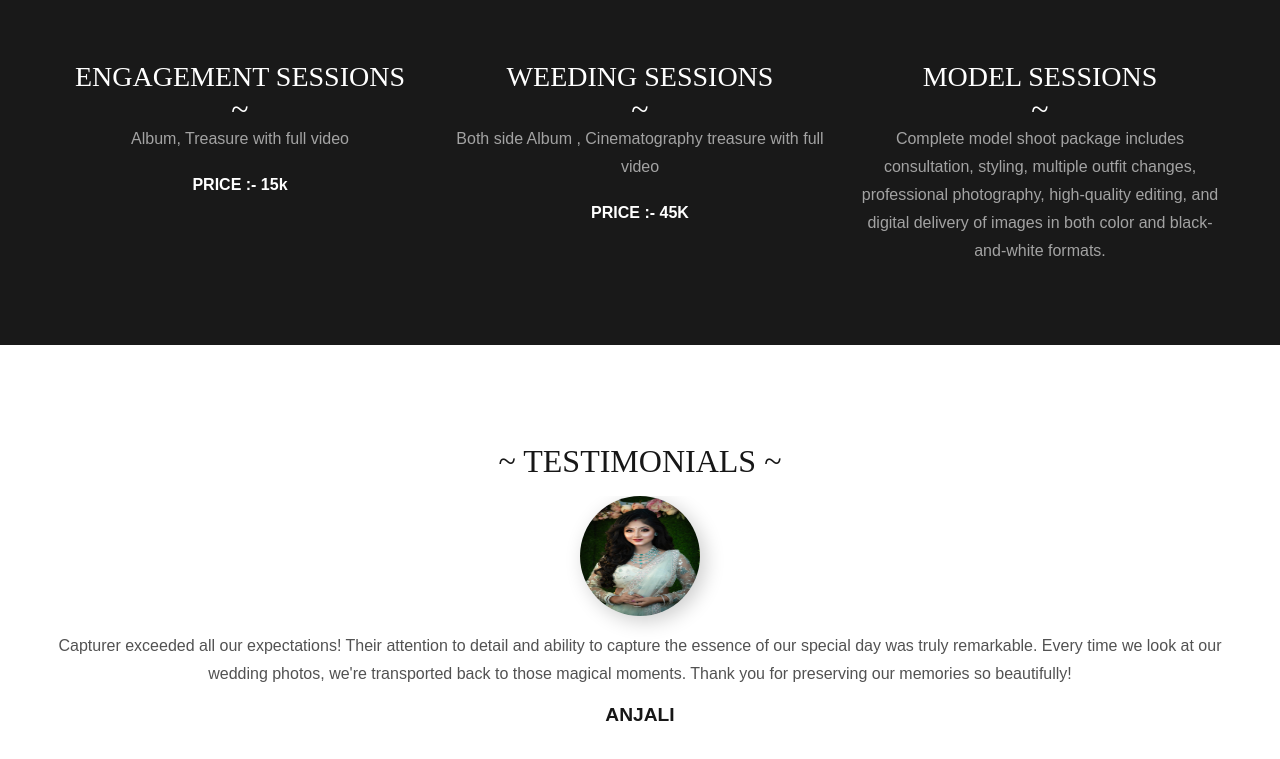
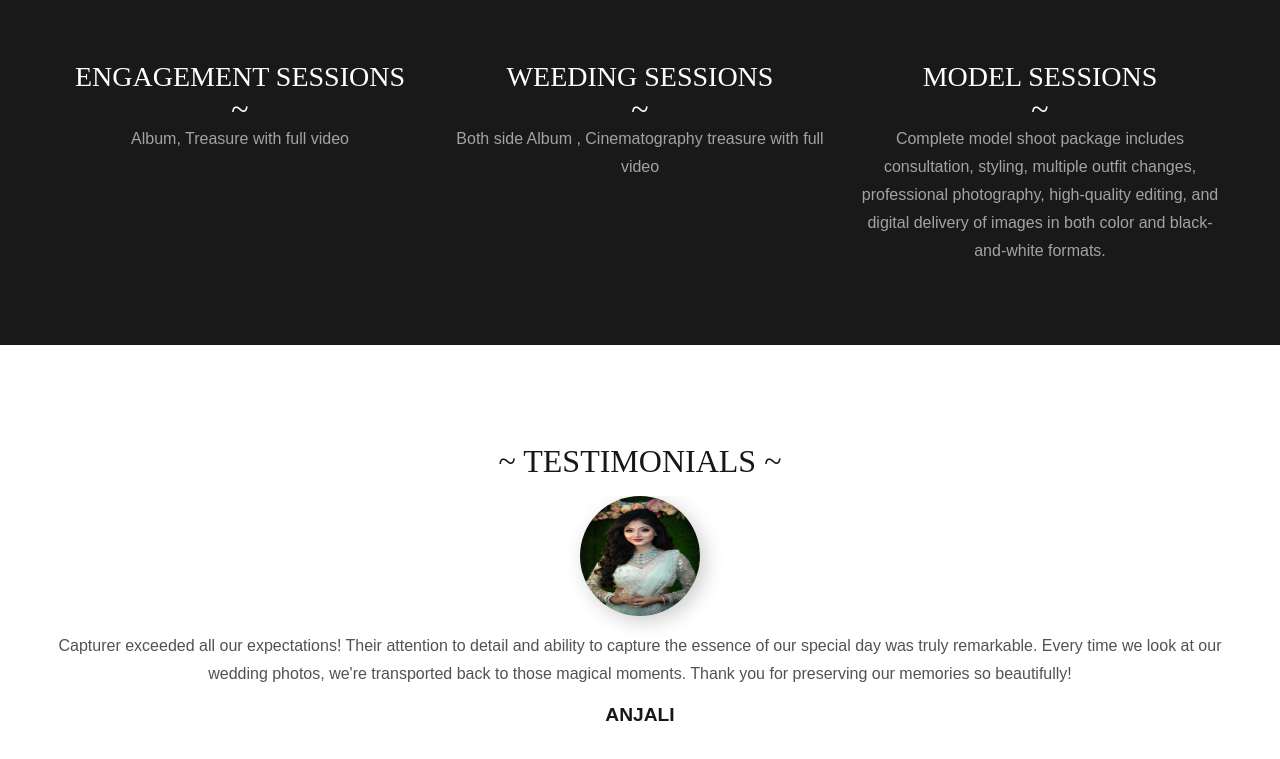
Before and after one commit to Sahil400418/Sahil, a plain HTML site: page index.html in a window 1280 px wide. Shown: the part 2383-3142 px from the top of the page. Drawn offline with nearby package versions, Linux system fonts and the light colour scheme; a web font is replaced by a local one.

Commit message:
Update index.html

```diff
--- a/index.html
+++ b/index.html
@@ -355,14 +355,12 @@ function showSlider(type){
             <p>
                Album, Treasure with full video
             </p><br>
-            <p><b style="color:white;">PRICE :- 15k</b></p>
           </div>
           <div class="service__card">
             <h4>WEEDING SESSIONS</h4>
             <p>
               Both side Album , Cinematography treasure with full video
             </p><br>
-            <p><b style="color:white;">PRICE :- 45K</b></p>
           </div>
           <div class="service__card">
             <h4>MODEL SESSIONS</h4>
```
